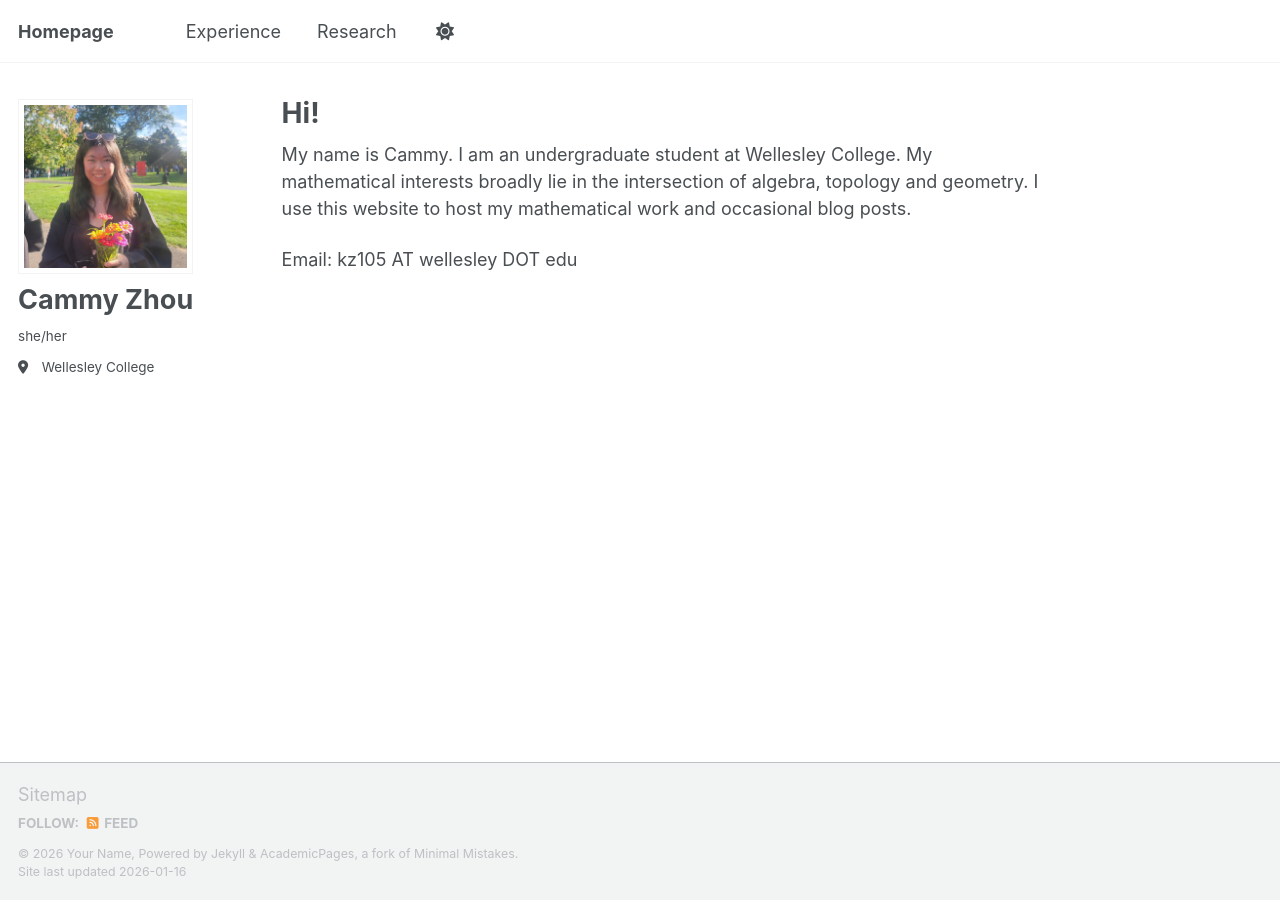
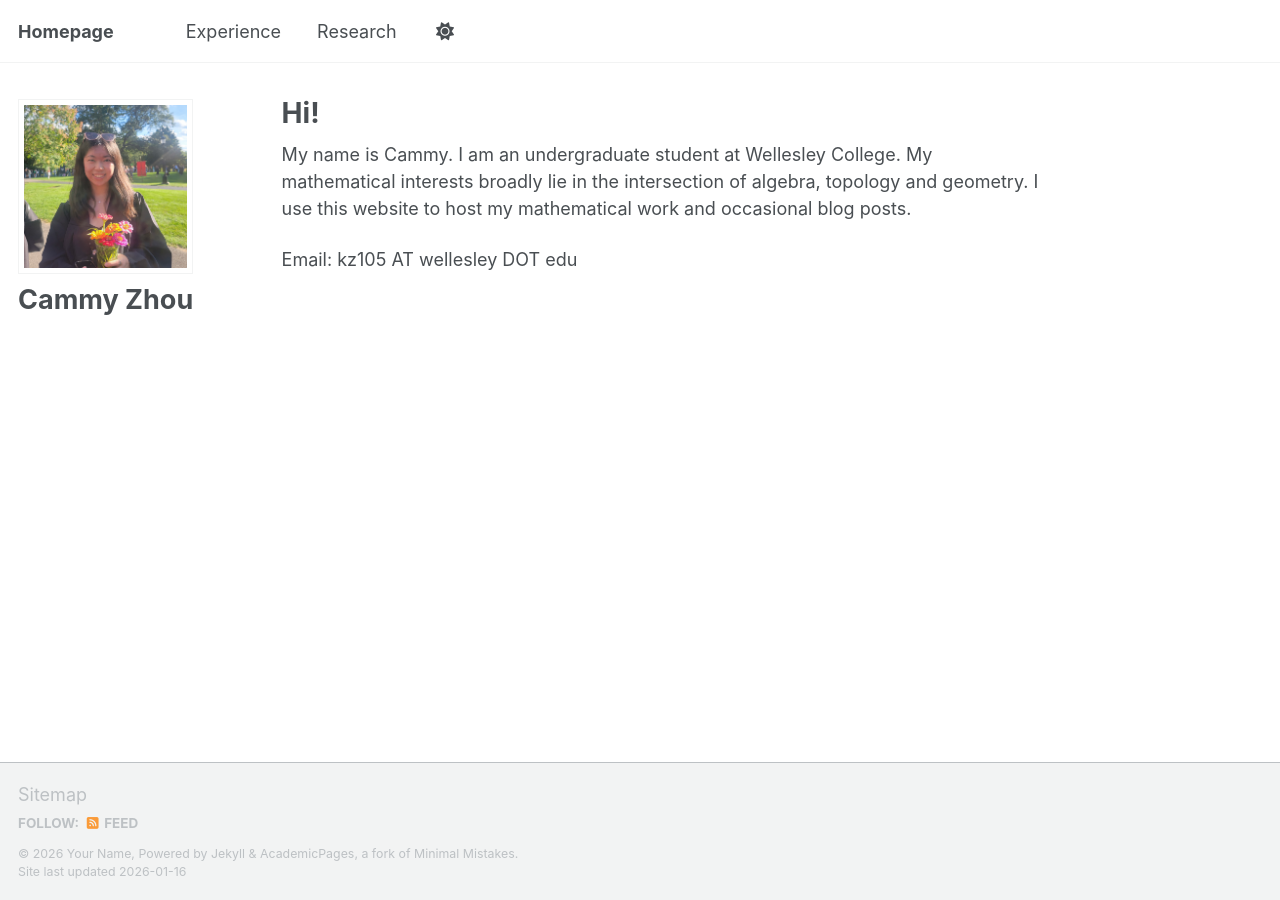
Before and after one commit to cakezhou/cakezhou.github.io, a Jekyll site: the page built from _pages/about.md, in a window 1280 px wide. Built offline with Jekyll 4.4.1, drawn with Linux system fonts in a browser that asks for light colours; a script bundle is joined from its source files by our own code; library files that are not in the unit come from our copies.

Commit message:
Update _config.yml

```diff
--- a/_config.yml
+++ b/_config.yml
@@ -25,9 +25,9 @@ author:
   # Biographic information
   avatar           : "profile-pic1.jpg"
   name             : "Cammy Zhou"
-  pronouns         : "she/her"
+  #pronouns         : "she/her"
   bio              : # "Short biography for the left-hand sidebar"
-  location         : "Wellesley College"
+  #location         : "Wellesley College"
   employer         : # "Red Brick University"
   uri              : #  URL
   #email            : "kz105@wellesley.edu"
```
